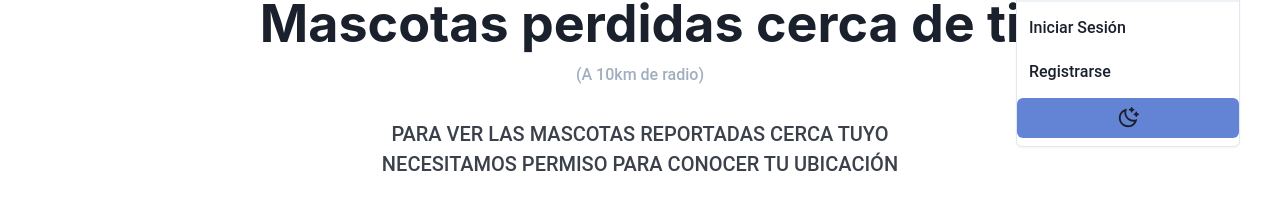
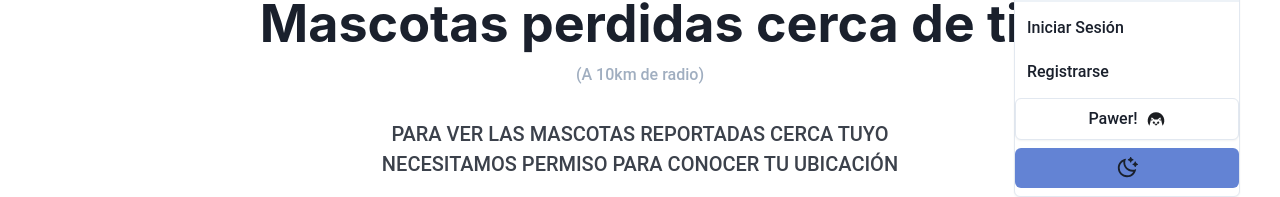
Before and after one commit to facuariasla/lost-pets-2, a React (Vite) app: page / in a window 1280 px wide. Both pictures are taken after a click on the button "Options". Shown: the part 111-308 px from the top of the page. Built offline with nearby package versions, Linux system fonts and the light colour scheme; no server answers.

Commit message:
pawer link added in header

```diff
--- a/src/components/MenuBurger.tsx
+++ b/src/components/MenuBurger.tsx
@@ -9,9 +9,15 @@ import {
   useColorModeValue,
   useColorMode,
   Stack,
+  Text,
+  Image,
 } from "@chakra-ui/react";
 import { RiMenu3Fill, RiMoonClearLine, RiSunLine } from "react-icons/ri";
 import { Link } from "react-router-dom";
+import { Link as ChakraLink } from "@chakra-ui/react";
+import pawerblackicon from "../../assets/pawerlogo_black.svg";
+import pawerwhiteicon from "../../assets/pawerlogo_white.svg";
+import { FaGratipay } from "react-icons/fa";
 
 const MenuBurger = () => {
   const { colorMode, toggleColorMode } = useColorMode();
@@ -74,6 +80,21 @@ const MenuBurger = () => {
                   Cerrar sesión
                 </MenuItem>
               </Link>
+
+              <ChakraLink href="https://pawer.cl/" target="_blank">
+                <MenuList fontWeight="500" transition="all 0.3s">
+                  <Stack justify="center" alignItems="center" direction="row">
+                    <Text>Pawer!</Text>
+                    <Image
+                      boxSize="20px"
+                      objectFit="cover"
+                      src={
+                        colorMode === "light" ? pawerblackicon : pawerwhiteicon
+                      }
+                    />
+                  </Stack>
+                </MenuList>
+              </ChakraLink>
             </Stack>
           ) : (
             <Stack>
@@ -83,6 +104,20 @@ const MenuBurger = () => {
               <Link to="/signup">
                 <MenuItem fontWeight="500">Registrarse</MenuItem>
               </Link>
+              <ChakraLink href="https://pawer.cl/" target="_blank">
+                <MenuList fontWeight="500" transition="all 0.3s">
+                  <Stack justify="center" alignItems="center" direction="row">
+                    <Text>Pawer!</Text>
+                    <Image
+                      boxSize="20px"
+                      objectFit="cover"
+                      src={
+                        colorMode === "light" ? pawerblackicon : pawerwhiteicon
+                      }
+                    />
+                  </Stack>
+                </MenuList>
+              </ChakraLink>
             </Stack>
           )}
 
```
